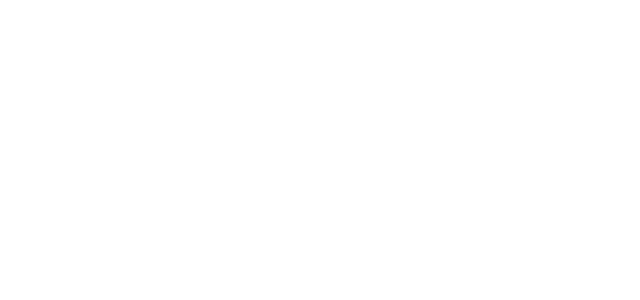
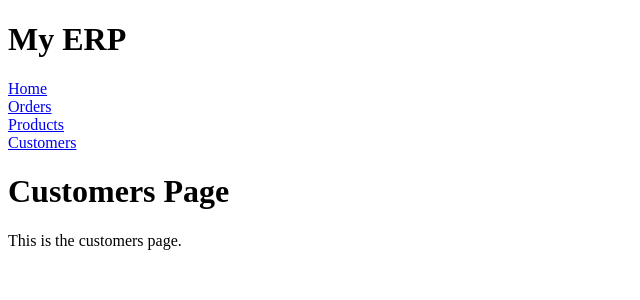
Before and after one commit to AhmedElselly/vue_orders, a Nuxt app: page /customers in a window 1280 px wide. Before the commit this address had no page. Shown: the top 300 px of the page, without its empty margins (0-640 px from the left). Built offline with nearby package versions, Linux system fonts and the light colour scheme.

Commit message:
added default layout, and pages: customers & products

```diff
--- a/app/app.vue
+++ b/app/app.vue
@@ -1,6 +1,8 @@
 <template>
   <div>
-    <NuxtPage />
+    <NuxtLayout>
+      <NuxtPage />
+    </NuxtLayout>
     <!-- <h1>home page</h1> -->
     <!-- <NuxtRouteAnnouncer /> -->
     <!-- <NuxtWelcome /> -->
--- /dev/null
+++ b/app/layouts/default.vue
@@ -0,0 +1,27 @@
+<template>
+  <div>
+    <header>
+      <h1>My ERP</h1>
+    </header>
+
+    <div>
+      <aside>
+        <nav>
+          <NuxtLink to="/">Home</NuxtLink>
+          <br />
+          <NuxtLink to="/orders">Orders</NuxtLink>
+          <br />
+          <NuxtLink to="/products">Products</NuxtLink>
+          <br />
+          <NuxtLink to="/customers">Customers</NuxtLink>
+        </nav>
+      </aside>
+
+      <main>
+        <!-- This is where the content of the child pages will be
+        rendered -->
+        <slot />
+      </main>
+    </div>
+  </div>
+</template>
--- /dev/null
+++ b/app/pages/customers/index.vue
@@ -0,0 +1,6 @@
+<template>
+  <div>
+    <h1>Customers Page</h1>
+    <p>This is the customers page.</p>
+  </div>
+</template>
--- /dev/null
+++ b/app/pages/orders/[id].vue
@@ -0,0 +1,11 @@
+<script setup lang="ts">
+const route = useRoute();
+const orderId = route.params.id as string;
+</script>
+
+<template>
+  <div>
+    <h1>Order Details</h1>
+    <p>Order ID: {{ orderId }}</p>
+  </div>
+</template>
--- a/app/pages/orders.vue
+++ b/app/pages/orders/index.vue
@@ -1,6 +1,10 @@
 <script setup lang="ts">
 import { useOrders } from "~/composables/userOrders";
 import type { Role, User } from "~/types/user";
+
+definePageMeta({
+  layout: "default",
+});
 
 const { orders, cancelled, pending, error, refreshOrders } = useOrders();
 
@@ -119,10 +123,12 @@
 
   <div v-else>
     <div v-for="order in orders" :key="order.id">
-      <p>Order Customer: {{ order.customer }}</p>
-      <p>Order Total: {{ order.total }}</p>
-      <p>Order Status: {{ order.status }}</p>
-      <hr />
+      <NuxtLink :to="`/orders/${order.id}`">
+        <p>Order Customer: {{ order.customer }}</p>
+        <p>Order Total: {{ order.total }}</p>
+        <p>Order Status: {{ order.status }}</p>
+        <hr />
+      </NuxtLink>
     </div>
   </div>
 
--- /dev/null
+++ b/app/pages/products/index.vue
@@ -0,0 +1,6 @@
+<template>
+  <div>
+    <h1>Products Page</h1>
+    <p>This is the products page.</p>
+  </div>
+</template>
```
